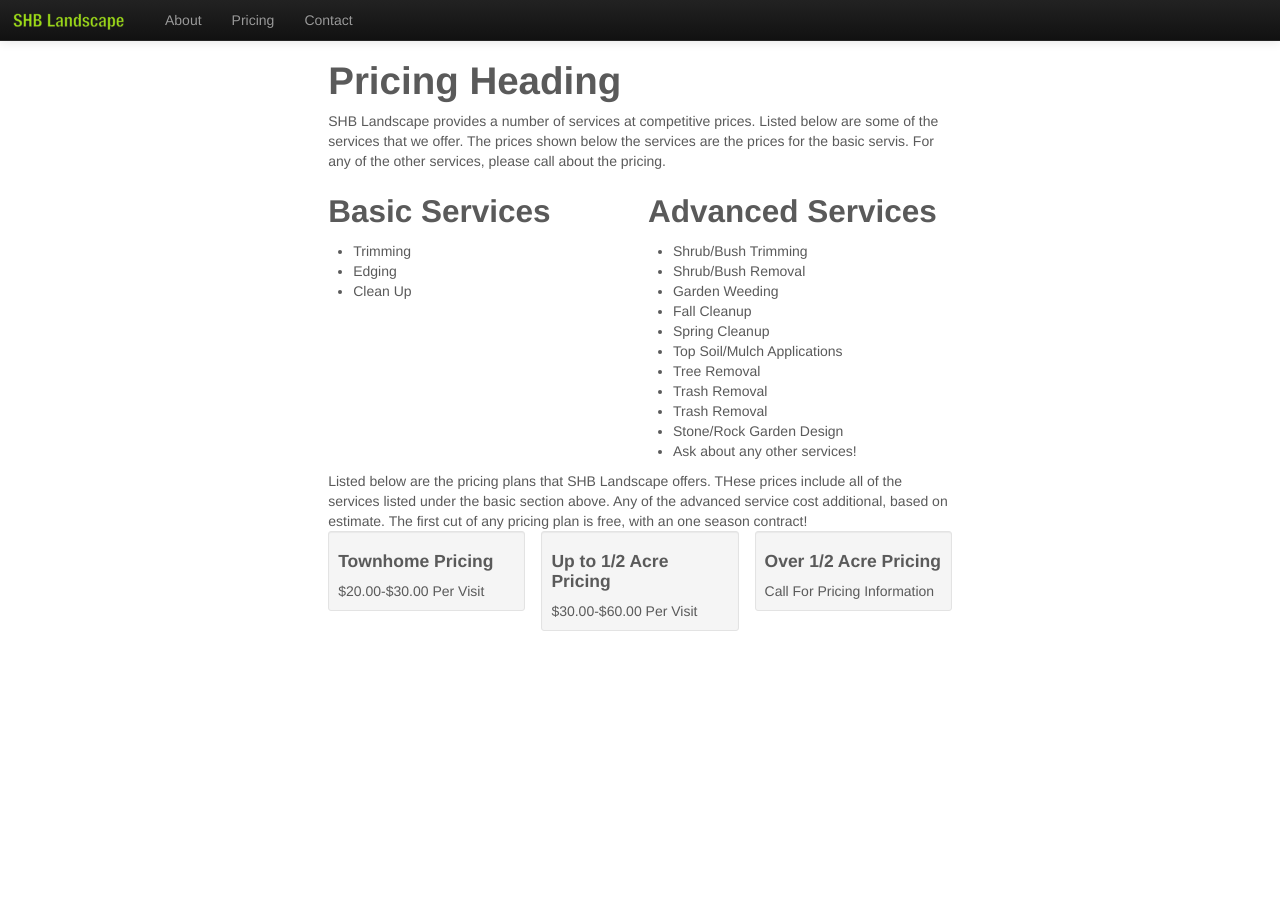
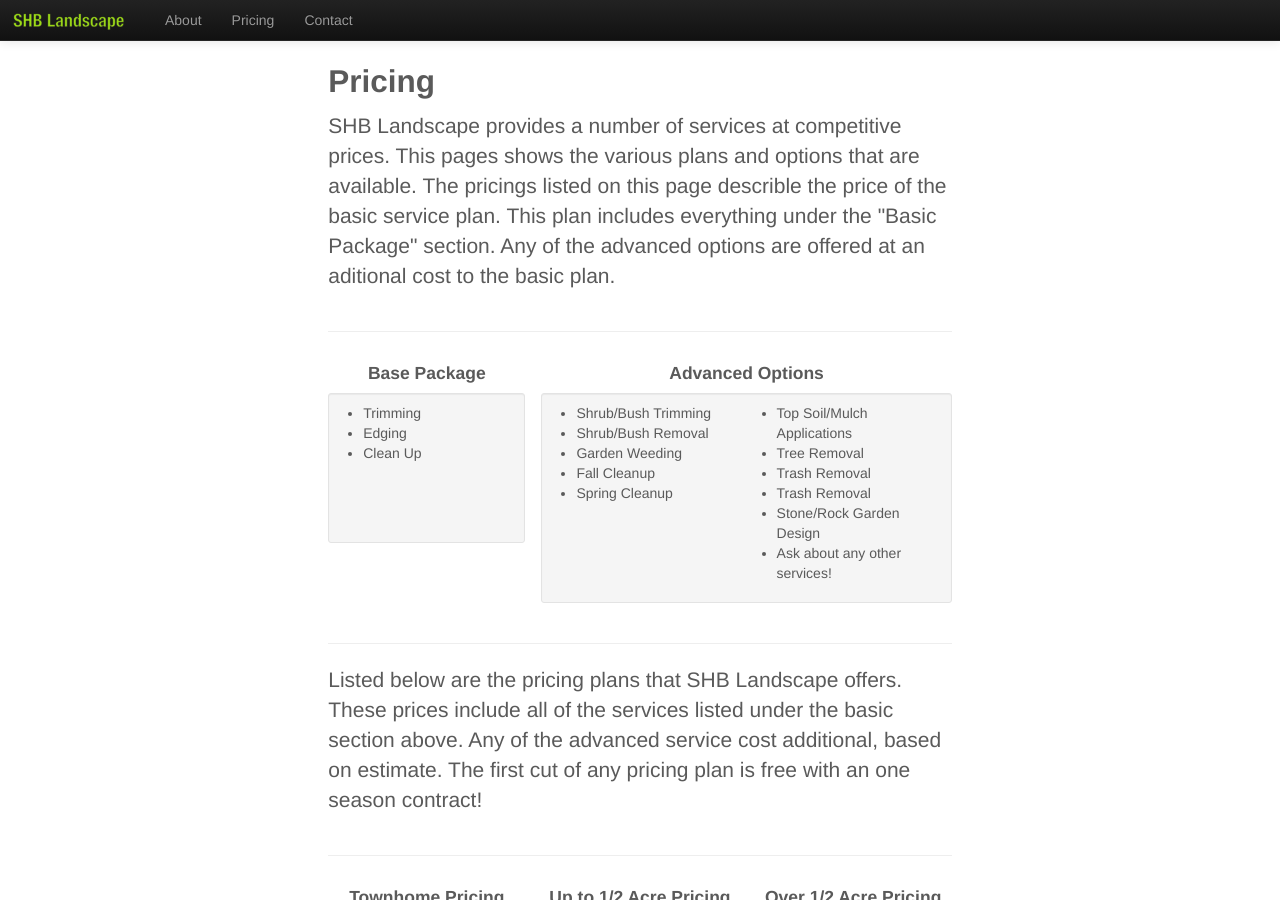
Before and after one commit to ronsanzone/Jekyll-Site-Layout, a Jekyll site: the page built from pricing/index.md, in a window 1280 px wide and 900 px high. Built offline with Jekyll 4.4.1, drawn with Linux system fonts in a browser that asks for light colours; nearby versions of some CDN libraries; Markdown is read by kramdown in place of the engine named in the settings; some of the changed text lies outside the part shown.

Commit message:
Finish pricing page

```diff
--- a/_layouts/carousel-marketing.html
+++ b/_layouts/carousel-marketing.html
@@ -3,5 +3,4 @@
 ---
 <div class="container marketing">
     {{ content }}
-    {% include marketing.html %}
 </div>
--- a/pricing/index.md
+++ b/pricing/index.md
@@ -4,60 +4,93 @@
 
 <div class="row-fluid">
         <div class="span12">
-            <h1>Pricing Heading</h1>
-            <p>
+            <h2>Pricing</h2>
+            <p class="lead">
                 SHB Landscape provides a number of services at competitive prices.
-                Listed below are some of the services that we offer. The prices
-                shown below the services are the prices for the basic servis. For
-                any of the other services, please call about the pricing.
+                This pages shows the various plans and options that are available.
+                The pricings listed on this page describle the price of the basic
+                service plan. This plan includes everything under the
+                "Basic Package" section. Any of the advanced options are offered
+                at an aditional cost to the basic plan.
             </p>
         </div>
 </div>
+<hr />
 <div class="row-fluid">
-    <div class="span6">
-        <h2>Basic Services</h2>
-        <ul>
-            <li>Trimming</li>
-            <li>Edging</li>
-            <li>Clean Up</li>
-        </ul>
+    <div class="row-fluid">
+        <div class="span4">
+            <h4 class="text-center">Base Package</h4>
+        </div>
+        <div class="span8">
+            <h4 class="text-center">Advanced Options</h4>
+        </div>
     </div>
-    <div class="span6">
-        <h2>Advanced Services</h2>
-        <ul>
-            <li>Shrub/Bush Trimming</li>
-            <li>Shrub/Bush Removal</li>
-            <li>Garden Weeding</li>
-            <li>Fall Cleanup</li>
-            <li>Spring Cleanup</li>
-            <li>Top Soil/Mulch Applications</li>
-            <li>Tree Removal</li>
-            <li>Trash Removal</li>
-            <li>Trash Removal</li>
-            <li>Stone/Rock Garden Design</li>
-            <li>Ask about any other services!</li>
-        </ul>
+    <div class="row-fluid">
+        <div class="span4 well well-small">
+            <ul>
+                <li>Trimming</li>
+                <li>Edging</li>
+                <li>Clean Up</li>
+                <br />
+                <br />
+                <br />
+            </ul>
+        </div>
+        <div class="span8 well well-small">
+        <div class="span6">
+            <ul>
+                <li>Shrub/Bush Trimming</li>
+                <li>Shrub/Bush Removal</li>
+                <li>Garden Weeding</li>
+                <li>Fall Cleanup</li>
+                <li>Spring Cleanup</li>
+            </ul>
+        </div>
+        <div class="span6">
+            <ul>
+                <li>Top Soil/Mulch Applications</li>
+                <li>Tree Removal</li>
+                <li>Trash Removal</li>
+                <li>Trash Removal</li>
+                <li>Stone/Rock Garden Design</li>
+                <li>Ask about any other services!</li>
+            </ul>
+        </div>
+        </div>
     </div>
 </div>
+<hr />
 <div class="row-fluid">
     <div class="span12">
-        Listed below are the pricing plans that SHB Landscape offers. THese prices
+        <p class="lead">
+        Listed below are the pricing plans that SHB Landscape offers. These prices
         include all of the services listed under the basic section above. Any of
         the advanced service cost additional, based on estimate. The first cut of
-        any pricing plan is free, with an one season contract!
+        any pricing plan is free with an one season contract!
+        </p>
     </div>
 </div>
+<hr />
 <div class="row-fluid">
-        <div class="span4 well well-small">
-            <h4>Townhome Pricing</h4>
-            $20.00-$30.00 Per Visit
+    <div class="span12">
+        <div class="span4">
+            <h4 class="text-center">Townhome Pricing</h4>
+            <div class="well well-small">
+                120.00-130.00 Per Visit
+            </div>
         </div>
-        <div class="span4 well well-small">
-            <h4>Up to 1/2 Acre Pricing</h4>
-            $30.00-$60.00 Per Visit
+        <div class="span4">
+            <h4 class="text-center">Up to 1/2 Acre Pricing</h4>
+            <div class="well well-small">
+                130.00-160.00 Per Visit
+            </div>
         </div>
-        <div class="span4 well well-small">
-            <h4>Over 1/2 Acre Pricing</h4>
-            Call For Pricing Information
+        <div class="span4">
+            <h4 class="text-center">Over 1/2 Acre Pricing</h4>
+            <div class="well well-small">
+                Call For Pricing Information
+            </div>
         </div>
+    </div>
 </div>
+<hr />
```
Also changed, not shown: 1 other file.
